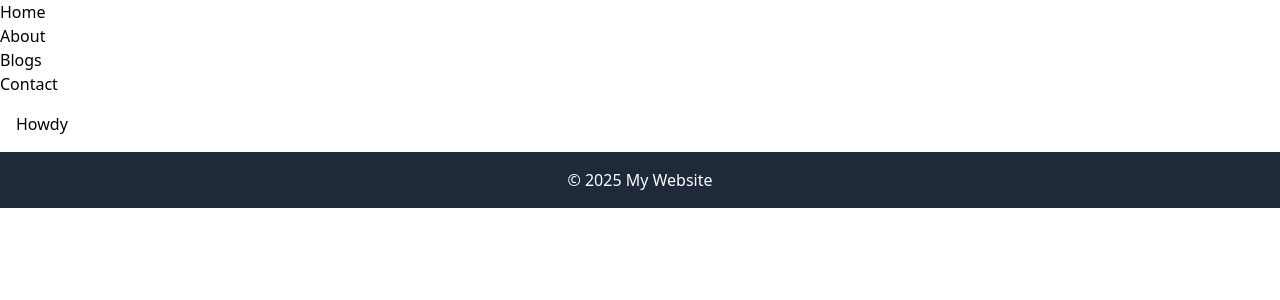
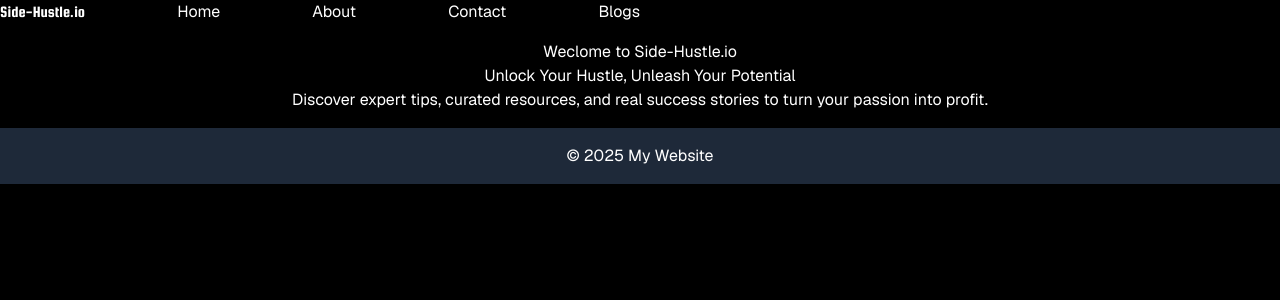
Before and after one commit to pkay7691/sideshustler, a Next.js app: page / in a window 1280 px wide. Shown: the top 300 px of the page. Built offline with nearby package versions, Linux system fonts and the light colour scheme.

Commit message:
font updates

```diff
--- a/src/app/globals.css
+++ b/src/app/globals.css
@@ -1 +1,44 @@
 @import "tailwindcss";
+body {
+  background: #000;
+  color: white;
+}
+
+
+nav ul {
+  display: flex;
+  justify-content: space-between;
+  width: 50%;
+  list-style: none;
+
+}
+
+nav a {
+  text-decoration: none;
+  color: #fff;
+
+
+}
+
+/* Utility classes */
+.mt-4 {
+  margin-top: 1rem;
+}
+
+.mb-4 {
+  margin-bottom: 1rem;
+}
+
+.p-4 {
+  padding: 1rem;
+}
+
+.text-center {
+  text-align: center;
+}
+
+.font-bold {
+  font-weight: bold;
+}
+
+/* Additional utility classes */
--- a/src/app/layout.js
+++ b/src/app/layout.js
@@ -1,4 +1,4 @@
-import { Geist, Geist_Mono } from "next/font/google";
+import { Geist, Geist_Mono, Squada_One } from "next/font/google";
 import Header from "../components/Header";
 import "./globals.css";
 
@@ -12,15 +12,24 @@ const geistMono = Geist_Mono({
   subsets: ["latin"],
 });
 
+const squadaOne = Squada_One({
+  subsets: ['latin'],
+  weight: '400',
+  variable: "--squadaOne"
+
+})
+
+
+
 export const metadata = {
-  title: "Create Next App",
+  title: "Side-Hustle.io",
   description: "Generated by create next app",
 };
 
 export default function RootLayout({ children }) {
   return (
     <html lang="en">
-      <body>
+      <body className={geistSans.className}>
        <Header />
         <main className="container mx-auto p-4">{children}</main>
         <footer className="bg-gray-800 text-white text-center p-4">
--- a/src/app/page.js
+++ b/src/app/page.js
@@ -5,10 +5,13 @@ export default function Home() {
   return (
 
     <>
-    <div>
-      Howdy
+    <div class="text-center">
+    <h1>Weclome to <span class="">Side-Hustle.io</span></h1>
+    <h2>
+    Unlock Your Hustle, Unleash Your Potential
+    </h2>
+    <p>Discover expert tips, curated resources, and real success stories to turn your passion into profit.</p>
     </div>
-
     </>
   );
 }
--- a/src/components/Header.js
+++ b/src/components/Header.js
@@ -1,14 +1,22 @@
+import { Squada_One } from 'next/font/google';
 import React from 'react';
+
+
+const squadaOne = Squada_One({
+  subsets: ['latin'],
+  weight: '400',
+});
 
 const Header = () => {
   return (
     <header>
-      <nav>
+      <nav id="main-nav">
         <ul>
-          <li><a href="/">Home</a></li>
+          <li className={squadaOne.className}>Side-Hustle.io</li>
+          <li><a href="/" >Home</a></li>
           <li><a href="/about">About</a></li>
+          <li><a href="/contact">Contact</a></li>
           <li><a href="/blogs">Blogs</a></li>
-          <li><a href="/contact">Contact</a></li>
         </ul>
       </nav>
     </header>
```
